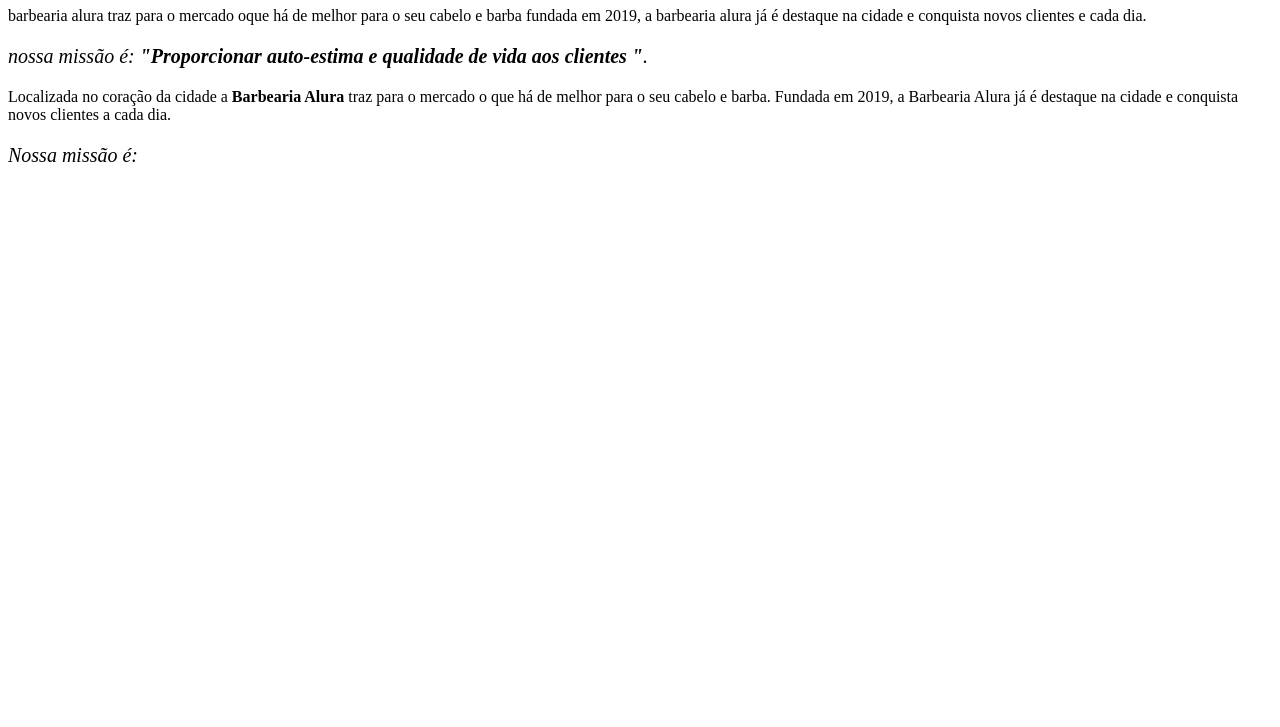
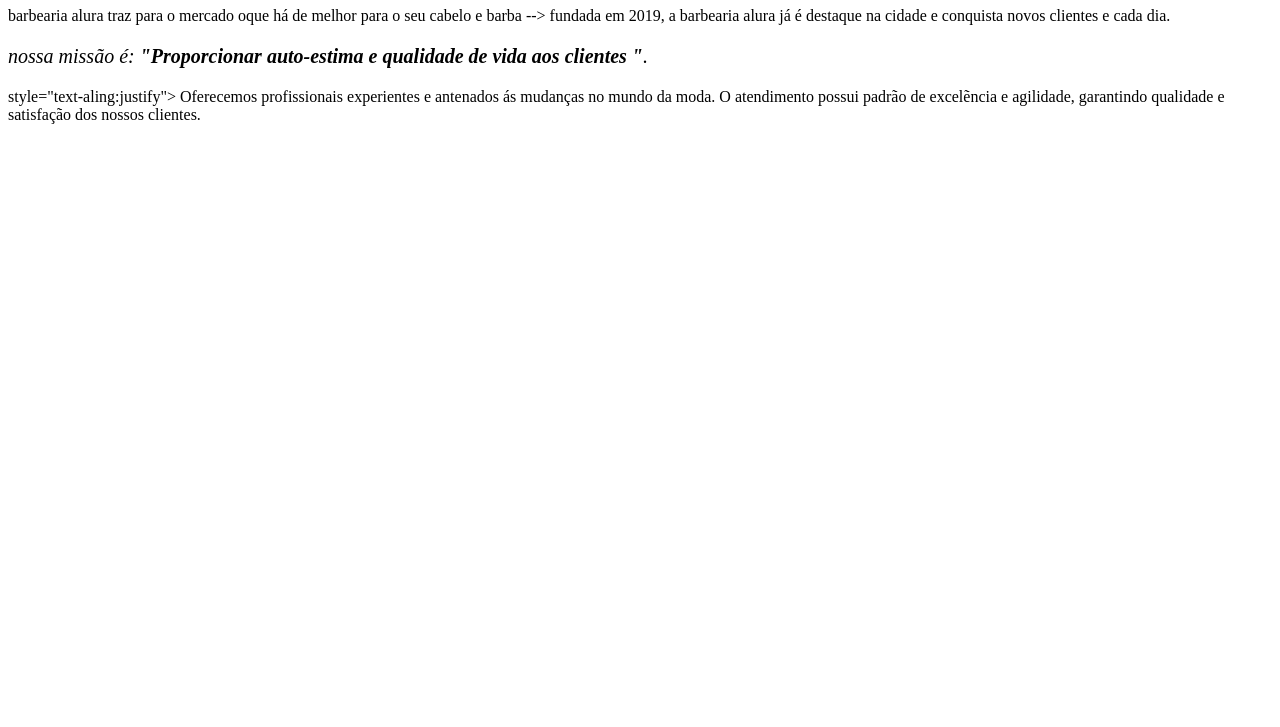
Before and after one commit to samaramari/barbearia-maria, a plain HTML site: page index.html in a window 1280 px wide. Shown: the part 73-800 px from the top of the page. Drawn offline with Linux system fonts and the light colour scheme.

Commit message:
atualização

```diff
--- a/index.html
+++ b/index.html
@@ -8,15 +8,15 @@
      <body>
          <h1 style="text-aling:justify">Sobr a barbearia Alura</h1>
 
-         <p style="text-aling:jutify"localiada no coração da cidade a <strong>barbearia alura</strong> traz para o mercado oque há de melhor para o seu cabelo e barba
+         <p style="text-aling:jutify"localiada no coração da cidade a <strong>barbearia alura</strong> traz para o
+         mercado oque há de melhor para o seu cabelo e barba -->
         fundada em 2019, a barbearia alura já é destaque na cidade e conquista novos clientes e cada dia.</p>
 
-         <p style="font-size: 20px; text-align: justify"><em>nossa missão é: <strong>"Proporcionar auto-estima e qualidade de vida aos clientes "</strong>.</em></p>
+         <p style="font-size: 20px; text-align: justify"><em>nossa missão é: <strong>"Proporcionar auto-estima e qualidade
+                 de vida aos clientes "</strong>.</em></p>
 
-         <p>Localizada no coração da cidade a <strong>Barbearia Alura</strong> traz para o mercado o que há de melhor para o seu cabelo e barba. Fundada em 2019, a Barbearia Alura já é destaque na cidade e conquista novos clientes a cada dia.</p>
-
-
-
-
-
-        <p style="font-size: 20px"><em>Nossa missão é: <strong>
+        <p>style="text-aling:justify"> Oferecemos profissionais experientes e antenados ás mudanças no mundo da moda. O
+         atendimento possui padrão de excelẽncia e agilidade, garantindo qualidade e satisfação dos nossos clientes.
+         </p>
+         </body>
+</html>
```
